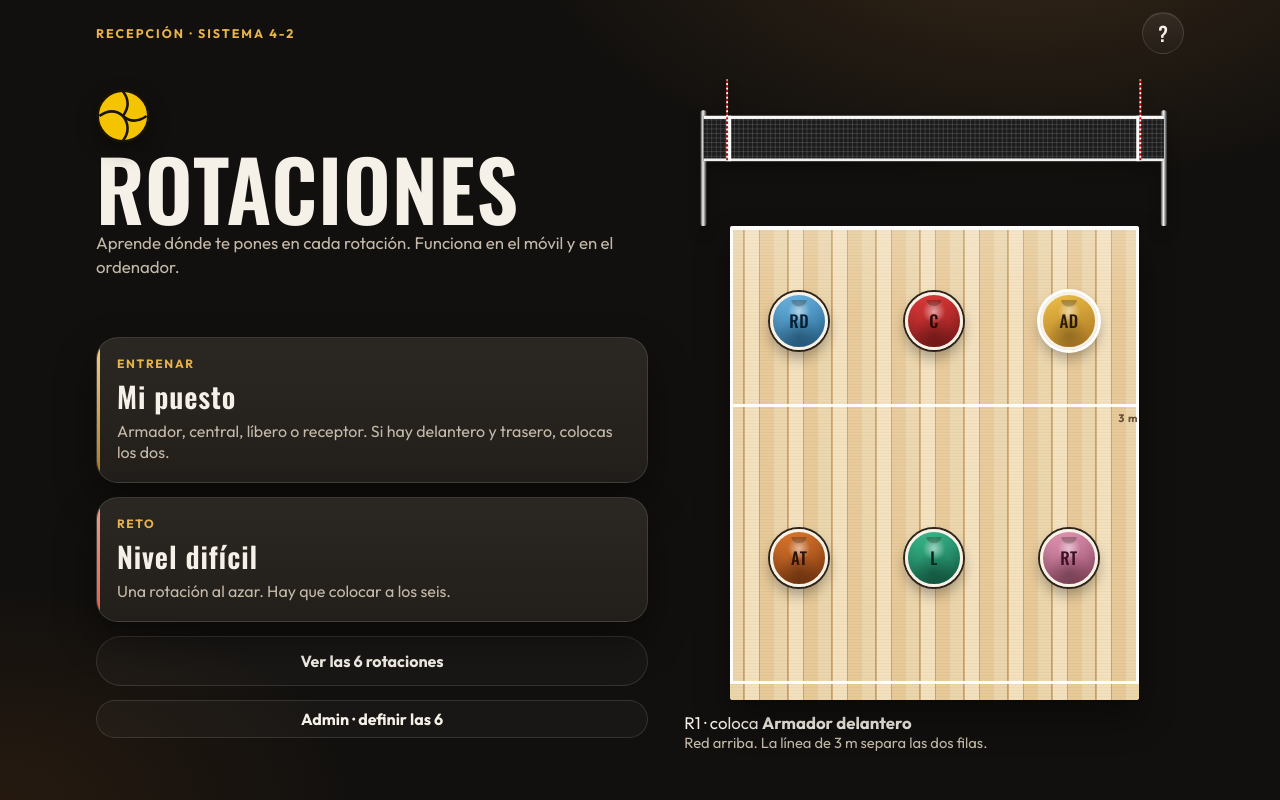
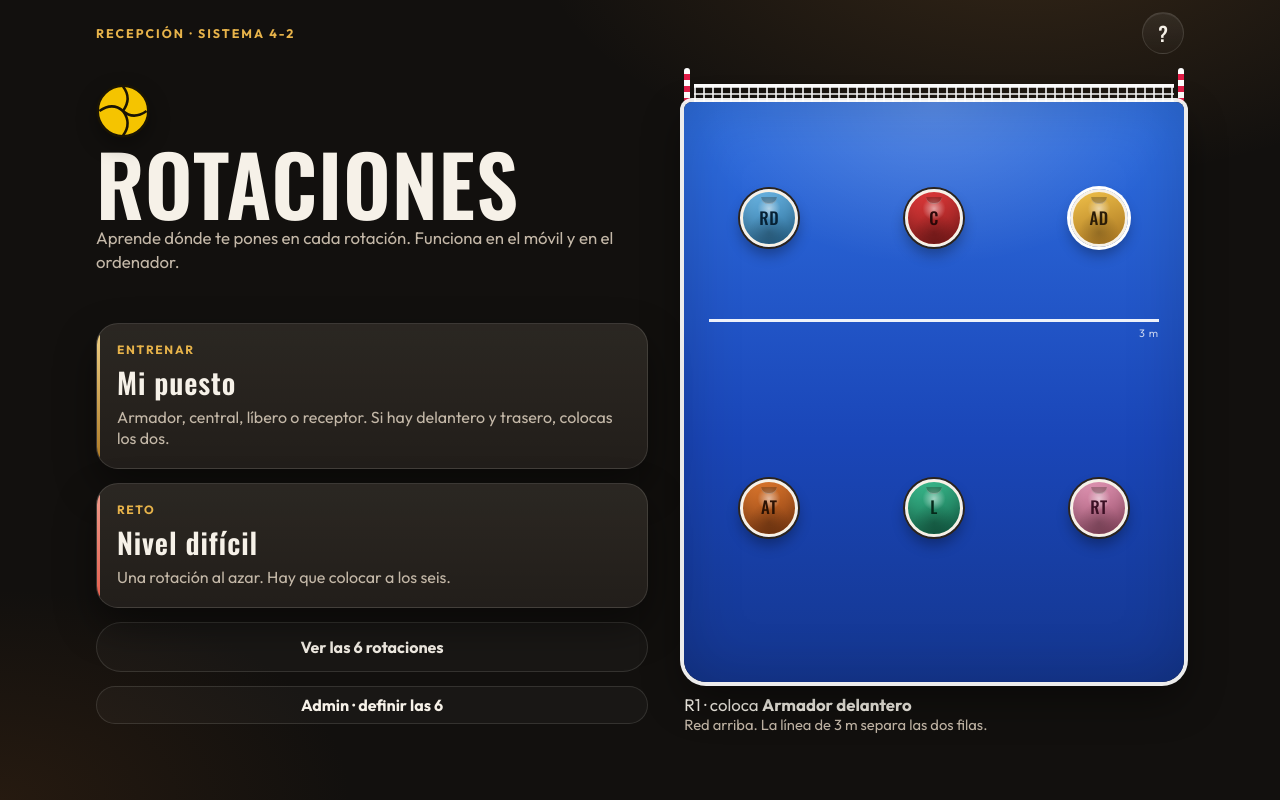
Before and after one commit to Mallen-dev/voley-rotaciones, a React (Vite) app: page / in a window 1280 px wide. Built offline with nearby package versions, Linux system fonts and the light colour scheme.

Commit message:
Restore the original blue court and the simple net above it.

```diff
--- a/src/components/Court.jsx
+++ b/src/components/Court.jsx
@@ -1,4 +1,3 @@
-import { useId } from "react";
 import Chip from "./Chip";
 
 export default function Court({
@@ -11,39 +10,14 @@ export default function Court({
   onChipPointerDown,
 }) {
   const drawn = [...ghosts, ...tokens];
-  const uid = useId().replace(/:/g, "");
-  const mesh = `mesh-${uid}`;
-  const post = `post-${uid}`;
-  const stripes = `stripes-${uid}`;
 
   return (
     <div className={`court-wrap court-${size}`}>
-      <svg className="net-svg" viewBox="0 -80 1100 335" aria-hidden="true">
-        <defs>
-          <pattern id={mesh} width="10" height="10" patternUnits="userSpaceOnUse">
-            <rect width="10" height="10" fill="#1c1c1c" />
-            <path d="M10 0 H0 V10" fill="none" stroke="#d5d5d5" strokeWidth="0.7" />
-          </pattern>
-          <linearGradient id={post} x1="0" x2="1">
-            <stop offset="0" stopColor="#3a3a3a" />
-            <stop offset="0.42" stopColor="#f3f3f3" />
-            <stop offset="1" stopColor="#222" />
-          </linearGradient>
-          <pattern id={stripes} width="4" height="10" patternUnits="userSpaceOnUse">
-            <rect width="4" height="5" fill="#fff" />
-            <rect y="5" width="4" height="5" fill="#d40000" />
-          </pattern>
-        </defs>
-        <rect x="36" y="0" width="14" height="255" rx="6" fill={`url(#${post})`} />
-        <rect x="1050" y="0" width="14" height="255" rx="6" fill={`url(#${post})`} />
-        <rect x="43" y="12" width="1014" height="100" fill={`url(#${mesh})`} />
-        <rect x="43" y="12" width="1014" height="7" fill="#f7f7f7" />
-        <rect x="43" y="106" width="1014" height="6" fill="#efefef" />
-        <rect x="97" y="12" width="7" height="100" fill="#fff" />
-        <rect x="996" y="12" width="7" height="100" fill="#fff" />
-        <rect x="93" y="-68" width="4" height="180" fill={`url(#${stripes})`} />
-        <rect x="1003" y="-68" width="4" height="180" fill={`url(#${stripes})`} />
-      </svg>
+      <div className="net" aria-hidden="true">
+        <span className="antenna" />
+        <span className="mesh" />
+        <span className="antenna" />
+      </div>
       <div
         className="court"
         data-court={interactive ? "true" : undefined}
@@ -52,12 +26,8 @@ export default function Court({
           onCourtClick?.(event);
         }}
       >
-        <div className="floor" aria-hidden="true" />
-        <div className="court-lines" aria-hidden="true">
-          <span className="boundary" />
-          <span className="attack-line">
-            <span>3 m</span>
-          </span>
+        <div className="attack-line" aria-hidden="true">
+          <span>3 m</span>
         </div>
         {drawn.map((token) => (
           <div
--- a/src/styles.css
+++ b/src/styles.css
@@ -8,6 +8,9 @@
   --yellow-deep: #a87420;
   --good: #3dbe86;
   --bad: #e25b4a;
+  --court-1: #2f6fe0;
+  --court-2: #1a46b8;
+  --court-3: #14368f;
   --shadow: 0 18px 40px rgba(0, 0, 0, 0.42);
   color-scheme: dark;
   font-family: Outfit, "Segoe UI", sans-serif;
@@ -338,82 +341,52 @@ button { cursor: pointer; }
   pointer-events: none;
 }
 
-.court-wrap {
-  width: min(81.8%, 426px);
-  margin: 0 auto;
-  position: relative;
+.court-wrap { width: min(100%, 520px); margin: 0 auto; }
+
+.court-mini { width: 100%; }
+
+.net {
+  display: flex;
+  align-items: flex-end;
+  justify-content: center;
+  height: 28px;
+  gap: 4px;
 }
 
-.court-mini { width: min(81.8%, 426px); }
+.mesh {
+  flex: 1;
+  height: 18px;
+  background:
+    repeating-linear-gradient(90deg, rgba(255, 255, 255, 0.8) 0 2px, transparent 2px 9px),
+    repeating-linear-gradient(0deg, rgba(255, 255, 255, 0.75) 0 2px, transparent 2px 7px);
+  border-top: 3px solid #fff;
+}
 
-.net-svg {
-  display: block;
-  width: 122.2%;
-  margin-left: -11.1%;
-  height: auto;
-  pointer-events: none;
-  filter: drop-shadow(0 8px 6px rgba(0, 0, 0, 0.28));
+.antenna {
+  width: 6px;
+  height: 34px;
+  border-radius: 4px;
+  background: repeating-linear-gradient(#fff 0 6px, #e11d48 6px 12px);
 }
 
 .court {
   position: relative;
-  z-index: 1;
   aspect-ratio: 1 / 1.16;
-  border-radius: 3px;
+  border-radius: 8px 8px 22px 22px;
   overflow: hidden;
-  background: #b99262;
-  box-shadow: 0 18px 34px rgba(0, 0, 0, 0.38);
-}
-
-.floor {
-  position: absolute;
-  inset: 0;
-  background-color: #d7b98a;
-  background-image:
-    repeating-linear-gradient(
-      180deg,
-      rgba(255, 248, 230, 0.04) 0 2px,
-      rgba(120, 78, 40, 0.035) 2px 3px
-    ),
-    repeating-linear-gradient(
-      90deg,
-      #ead4aa 0 13px,
-      rgba(130, 86, 44, 0.28) 13px 14px,
-      #d2ae78 14px 15px,
-      #f3e0bc 15px 29px,
-      rgba(120, 78, 40, 0.22) 29px 30px,
-      #e6c896 30px 44px
-    );
-}
-
-.floor::after {
-  content: "";
-  position: absolute;
-  inset: 0;
   background:
-    linear-gradient(180deg, rgba(255, 255, 255, 0.16), transparent 18%),
-    radial-gradient(80% 70% at 50% 40%, rgba(255, 255, 255, 0.06), transparent 62%);
-  pointer-events: none;
-}
-
-.court-lines {
-  position: absolute;
-  inset: 0;
-  z-index: 2;
-  pointer-events: none;
-}
-
-.boundary {
-  position: absolute;
-  inset: 0 0 3.5% 0;
-  border: 3px solid rgba(255, 255, 255, 0.94);
-  border-top-width: 4px;
+    radial-gradient(120% 70% at 50% 0%, rgba(255, 255, 255, 0.2), transparent 40%),
+    linear-gradient(180deg, var(--court-1), var(--court-2) 58%, var(--court-3));
+  box-shadow:
+    0 0 0 4px rgba(255, 255, 255, 0.92),
+    var(--shadow),
+    inset 0 0 60px rgba(0, 0, 0, 0.18);
 }
 
 .attack-line {
   position: absolute;
-  left: 0;
-  right: 0;
+  left: 5%;
+  right: 5%;
   top: 37.5%;
   border-top: 3px solid rgba(255, 255, 255, 0.92);
   z-index: 2;
@@ -426,8 +399,7 @@ button { cursor: pointer; }
   top: 4px;
   font-size: 0.68rem;
   letter-spacing: 0.08em;
-  color: rgba(48, 28, 14, 0.72);
-  font-weight: 700;
+  color: rgba(255, 255, 255, 0.75);
 }
 
 .row-label {
@@ -509,9 +481,12 @@ button { cursor: pointer; }
 
 .zone.back .zone-stack { inset: 10px 6px 22px; }
 
+.court-mini .net { height: 16px; }
+.court-mini .antenna { height: 20px; }
+.court-mini .mesh { height: 12px; }
 .court-mini .attack-line span, .court-mini .chip-face::before { display: none; }
-.court-mini .court { box-shadow: 0 8px 16px rgba(0, 0, 0, 0.28); }
-.court-mini .boundary, .court-mini .attack-line { border-width: 2px; }
+.court-mini .court { box-shadow: 0 0 0 3px rgba(255, 255, 255, 0.9), 0 10px 20px rgba(0, 0, 0, 0.28); }
+.court-mini .attack-line { border-width: 2px; }
 .court-mini .chip-face { width: 30px; height: 30px; border-width: 2px; }
 .court-mini .chip-id { font-size: 0.62rem; }
 .court-mini .token.is-ghost .chip-face { width: 34px; height: 34px; }
```
